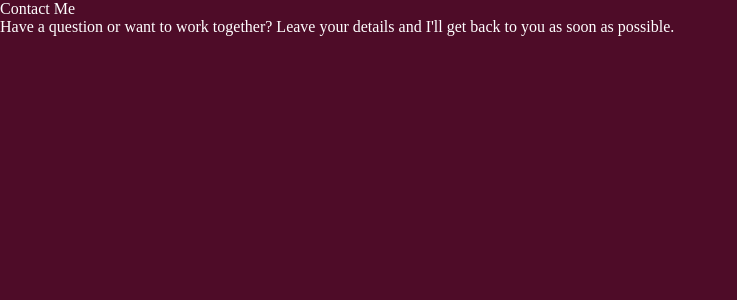
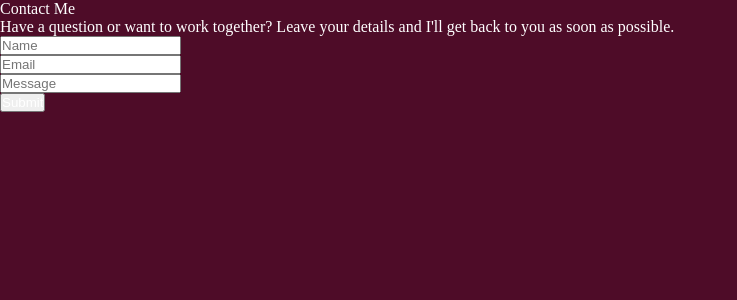
Before and after one commit to DollySuman/Portfolio, a React (Vite) app: page /contact in a window 1280 px wide. Shown: the top 300 px of the page, without its empty margins (0-737 px from the left). Built offline with nearby package versions, Linux system fonts and the light colour scheme.

Commit message:
write in inputs

```diff
--- a/package.json
+++ b/package.json
@@ -12,6 +12,7 @@
   "dependencies": {
     "react": "^19.2.0",
     "react-dom": "^19.2.0",
+    "react-hook-form": "^7.71.1",
     "react-router-dom": "^7.13.0"
   },
   "devDependencies": {
--- a/src/components/Contact.jsx
+++ b/src/components/Contact.jsx
@@ -1,6 +1,16 @@
 import React from 'react'
+import { Form , useForm} from 'react-hook-form'
+
+
 
 const Contact = () => {
+
+  const {
+    register,
+    handleSubmit,
+    setError,
+    formState: { errors, isSubmitting },
+  } = useForm();
   return (
     <div>
         <div className="connect">
@@ -8,21 +18,25 @@ const Contact = () => {
       <div className="cont">Contact Me</div>
       <div className="note">Have a question or want to work together? Leave your details and I'll get back to you as soon as possible.</div>
       <div className="getemail">
+      <form action="" ></form>
         <div className="putname">
-
+        <input type="text" placeholder='Name' {...register('name',{required: {value: true, message: "This field is required"}})} />
         </div>
 
         <div className="putemail">
-
+        <input type="text" placeholder='Email' {...register('email',{required: {value: true, message: "This field is required"}})} />
         </div>
 
         <div className="putmsg">
+        <input type="text" placeholder='Message' {...register('Message', {required: {value: true, message: "This field is required"}})} />
+        </div>
+        <input  type="submit" value="Submit" />
 
-        </div>
         </div>
       </div>
     </div>
   )
 }
 
+
 export default Contact
```
Also changed, not shown: 1 other file (tests, documents, lock files or other folders).
